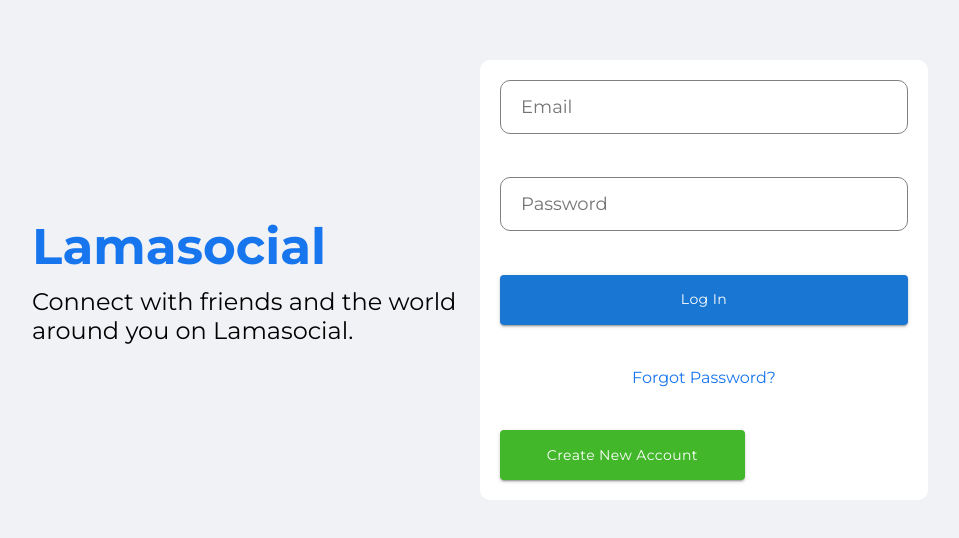
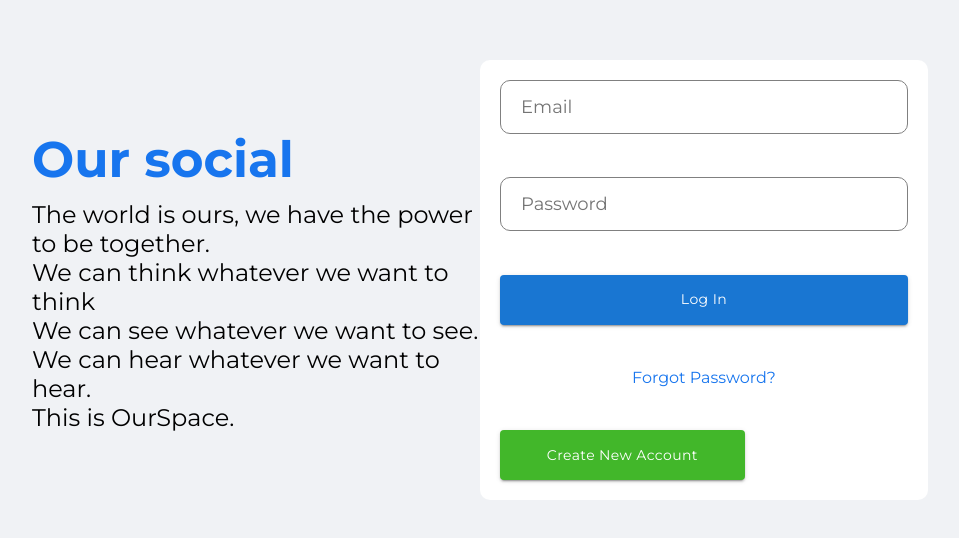
Before and after one commit to EduardCaraenache/SApp, a React (Create React App) app in the folder client/: page / in a window 1280 px wide. Shown: the part 120-658 px from the top of the page, without its empty margins (160-1119 px from the left). Built offline with nearby package versions, Linux system fonts and the light colour scheme.

Commit message:
Prezentarea

```diff
--- a/client/src/components/topbar/Topbar.jsx
+++ b/client/src/components/topbar/Topbar.jsx
@@ -17,7 +17,7 @@ export default function Topbar() {
     <div className="topbarContainer">
       <div className="topbarLeft">
         <Link to="/" style={{ textDecoration: "none" }}>
-          <span className="logo">Our Space</span>
+          <span className="logo">OurSpace</span>
         </Link>
       </div>
       <div className="topbarCenter">
--- a/client/src/pages/login/Login.jsx
+++ b/client/src/pages/login/Login.jsx
@@ -31,9 +31,13 @@ export default function Login() {
     <div className="login">
       <div className="loginWrapper">
         <div className="loginLeft">
-          <h3 className="loginLogo">Lamasocial</h3>
+          <h3 className="loginLogo">Our social</h3>
           <span className="loginDesc">
-            Connect with friends and the world around you on Lamasocial.
+            <p>The world is ours, we have the power to be together.</p>
+            <p>We can think whatever we want to think</p>
+            <p>We can see whatever we want to see.</p>
+            <p>We can hear whatever we want to hear.</p>
+            <p>This is OurSpace.</p>
           </span>
         </div>
         <div className="loginRight">
```
